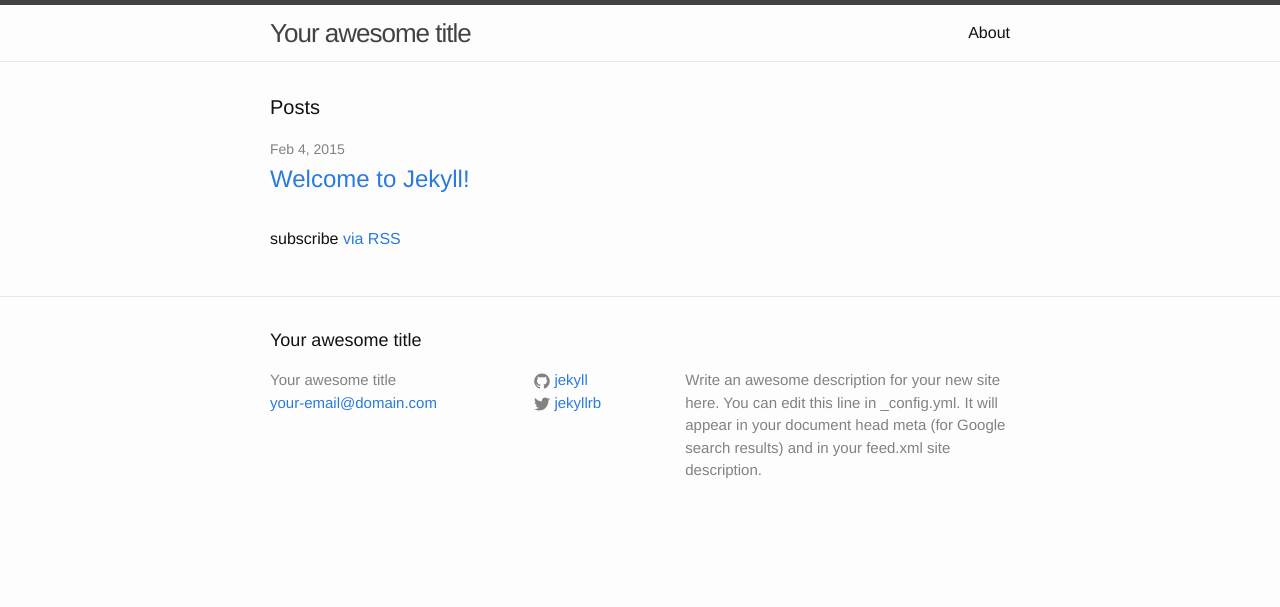
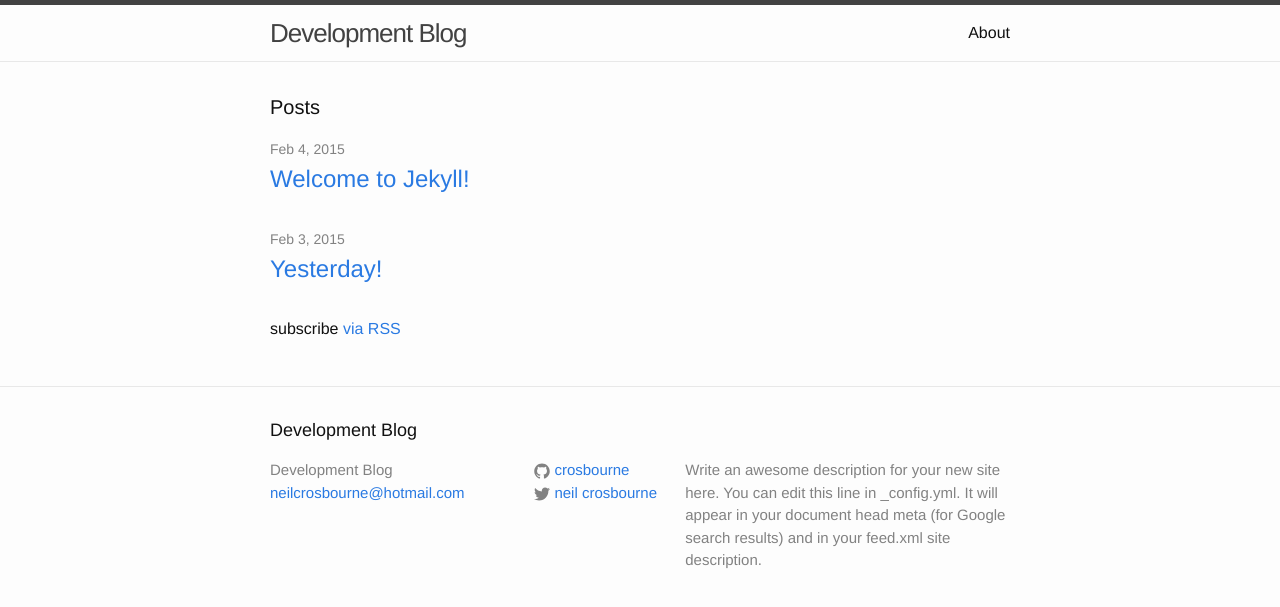
Before and after one commit to crosbourne/crosbourne.github.io, a Jekyll site: the page built from index.html, in a window 1280 px wide. Shown: the top 607 px of the page. Built offline with Jekyll 4.4.1, drawn with Linux system fonts in a browser that asks for light colours.

Commit message:
added contact details

```diff
--- a/_config.yml
+++ b/_config.yml
@@ -1,14 +1,16 @@
 # Site settings
-title: Your awesome title
-email: your-email@domain.com
+title: Development Blog
+email: neilcrosbourne@hotmail.com
 description: > # this means to ignore newlines until "baseurl:"
   Write an awesome description for your new site here. You can edit this
   line in _config.yml. It will appear in your document head meta (for
   Google search results) and in your feed.xml site description.
 baseurl: "" # the subpath of your site, e.g. /blog/
 url: "http://yourdomain.com" # the base hostname & protocol for your site
-twitter_username: jekyllrb
-github_username:  jekyll
+twitter_username: neil crosbourne
+github_username:  crosbourne
 
 # Build settings
 markdown: kramdown
+
+exclude: ['README.md']
```
Also changed, not shown: _posts/2015-02-03-yesterday.markdown (added, +7 -0 lines), README.md (added).
